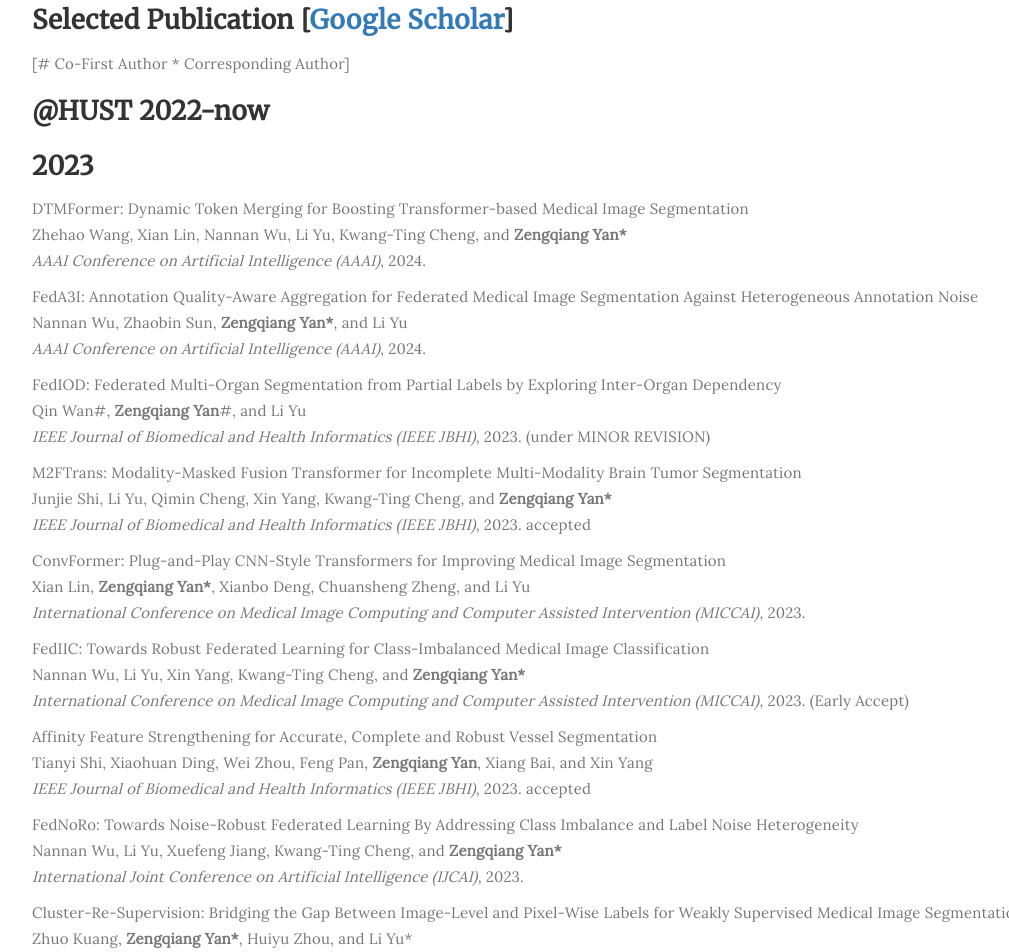
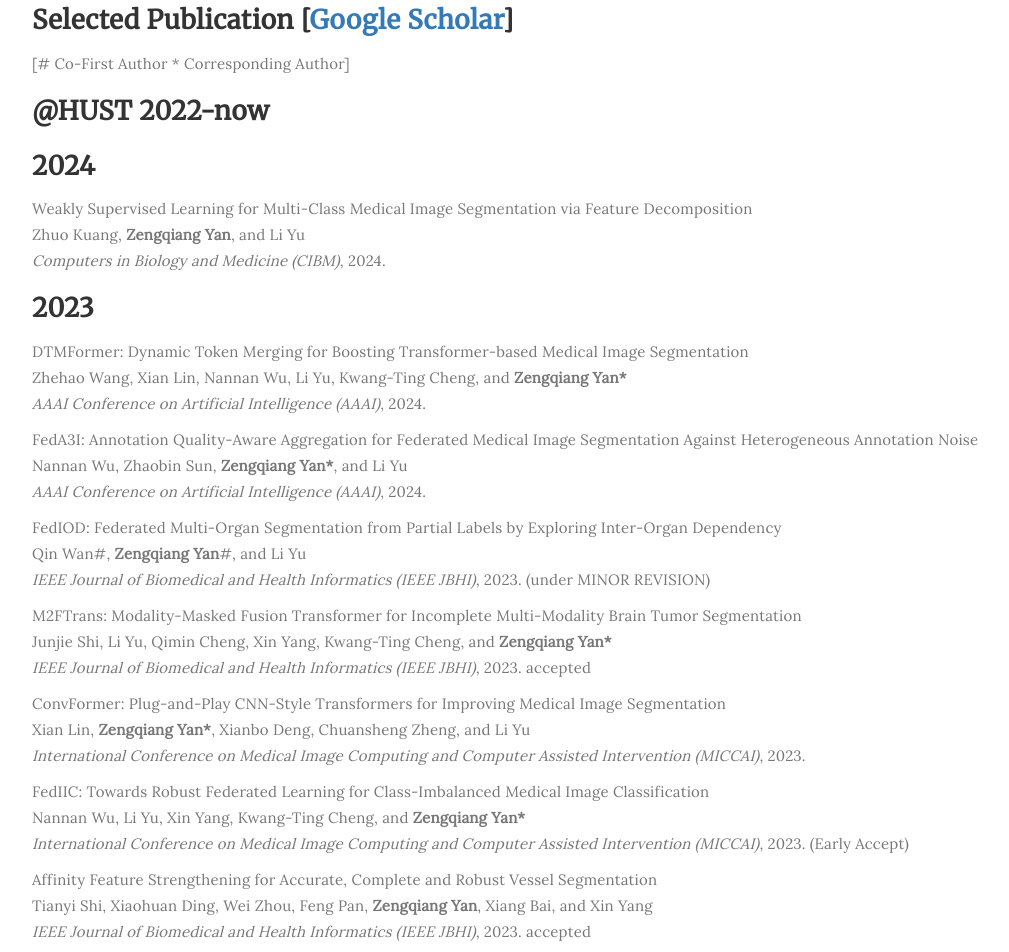
Before and after one commit to MIA2I/home, a plain HTML site: page index.html in a window 1280 px wide. Shown: the part 1229-2181 px from the top of the page, without its empty margins (38-1047 px from the left). Drawn offline with Linux system fonts and the light colour scheme.

Commit message:
Update index.html

```diff
--- a/index.html
+++ b/index.html
@@ -144,6 +144,14 @@
 		<h3>Selected Publication [<a href="https://scholar.google.com.hk/citations?user=j0-TqGAAAAAJ&hl=zh-CN">Google Scholar</a>]</h3>
 		<p>[# Co-First Author * Corresponding Author]</p>
 		<h3>@HUST 2022-now</h3>
+	     	<h3><b>2024</b></h3>
+		</p>
+	        <p>
+			Weakly Supervised Learning for Multi-Class Medical Image Segmentation via Feature Decomposition<br>
+			Zhuo Kuang, <b>Zengqiang Yan</b>, and Li Yu<br>
+			<i>Computers in Biology and Medicine (CIBM)</i>, 2024.
+		</p>
+
 	        <h3><b>2023</b></h3>
 		</p>
 	        <p>
```
